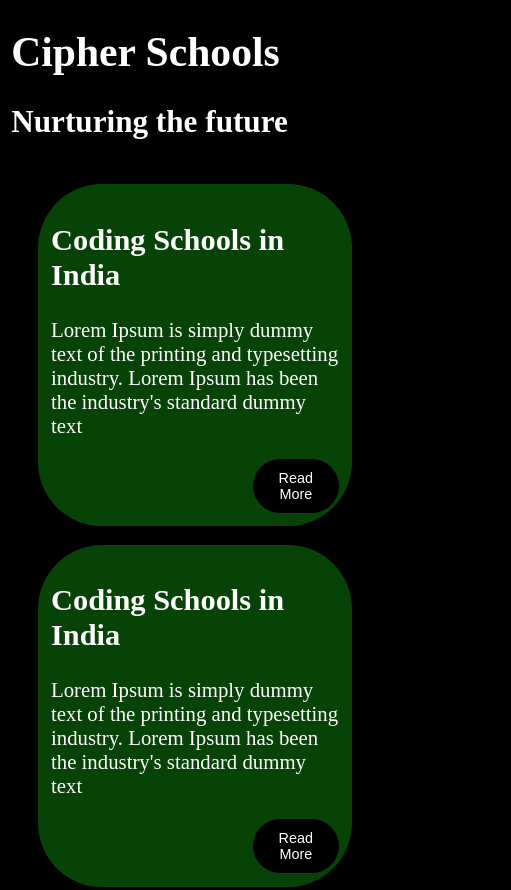
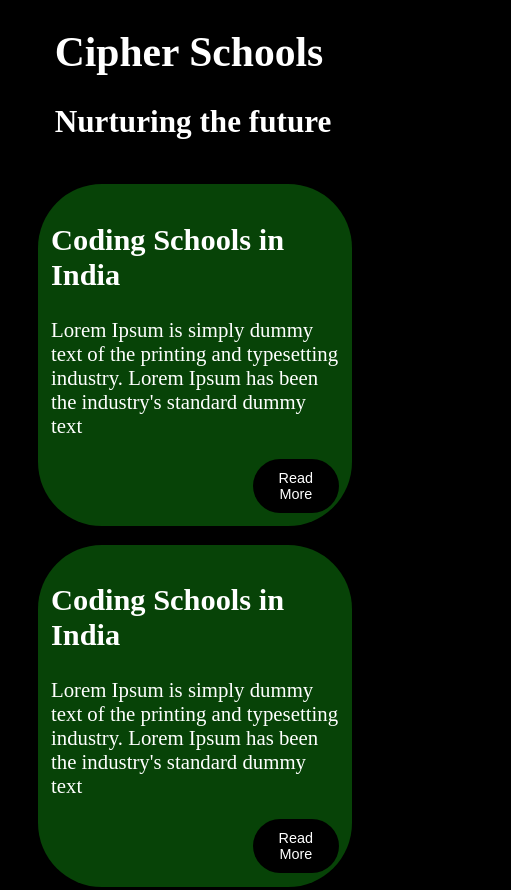
Before and after one commit to nandanasreeraj123/cipherblog, a plain HTML site: page index.html in a window 390 px wide. Shown: the top 890 px of the page, 511 px wide, since content can reach past the window. Drawn offline with Linux system fonts and the light colour scheme.

Commit message:
responsiveness

```diff
--- a/index.css
+++ b/index.css
@@ -6,7 +6,7 @@ body{
     margin-left: auto;
     margin-right: auto;
     font-size: 2rem;
-    width:500px;
+    width:35%;
     margin-top: 3%;
 }
 .flex{
@@ -71,7 +71,12 @@ body{
 @media only screen and (max-width: 1000px){
     .head{
         font-size: 1.3rem;
-        margin-left: 0.2rem;
+
+        margin-left: auto;
+        margin-right: auto;
+
+        width:75%;
+        margin-top: 3%;
     }
     .flex{
         display: flex;
```
